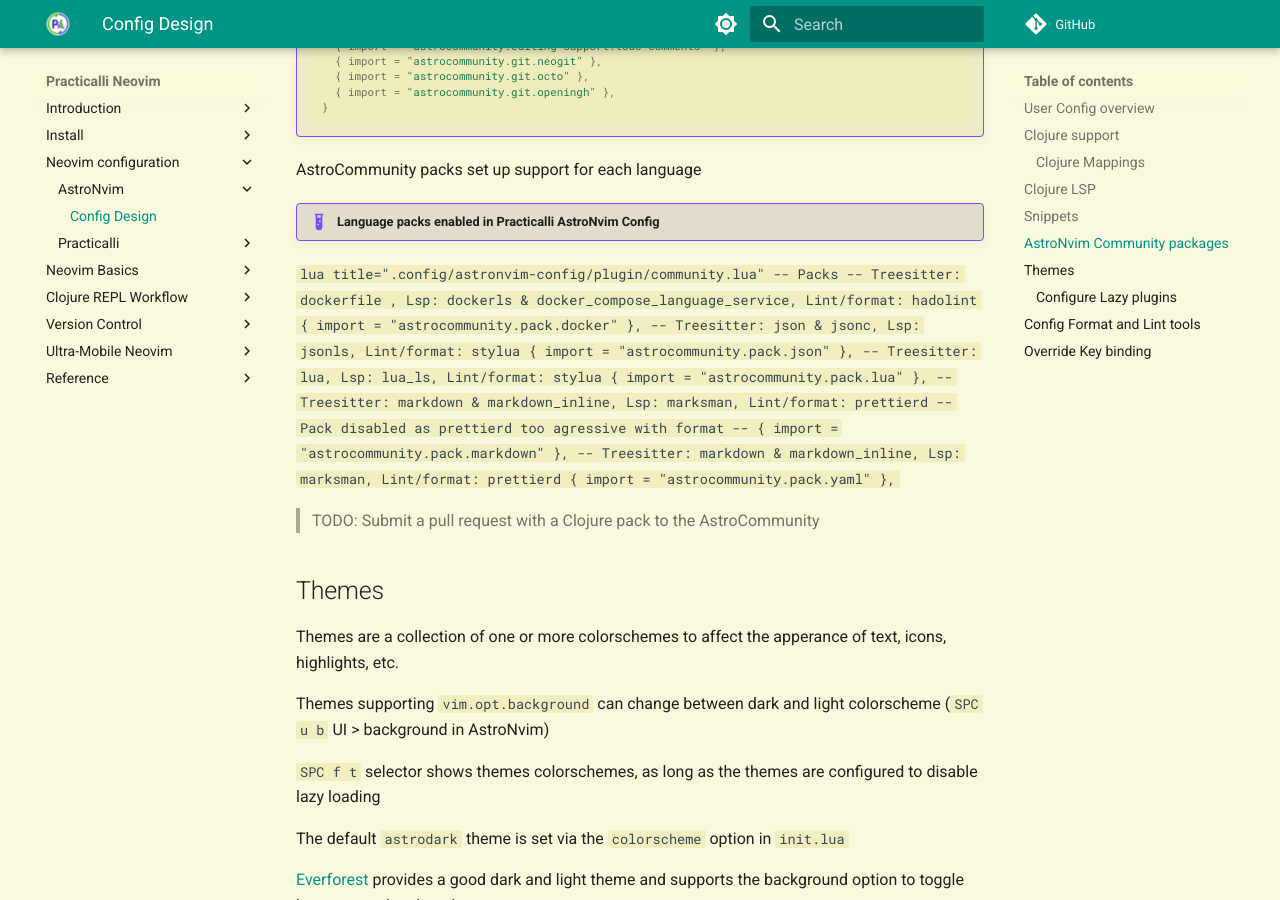
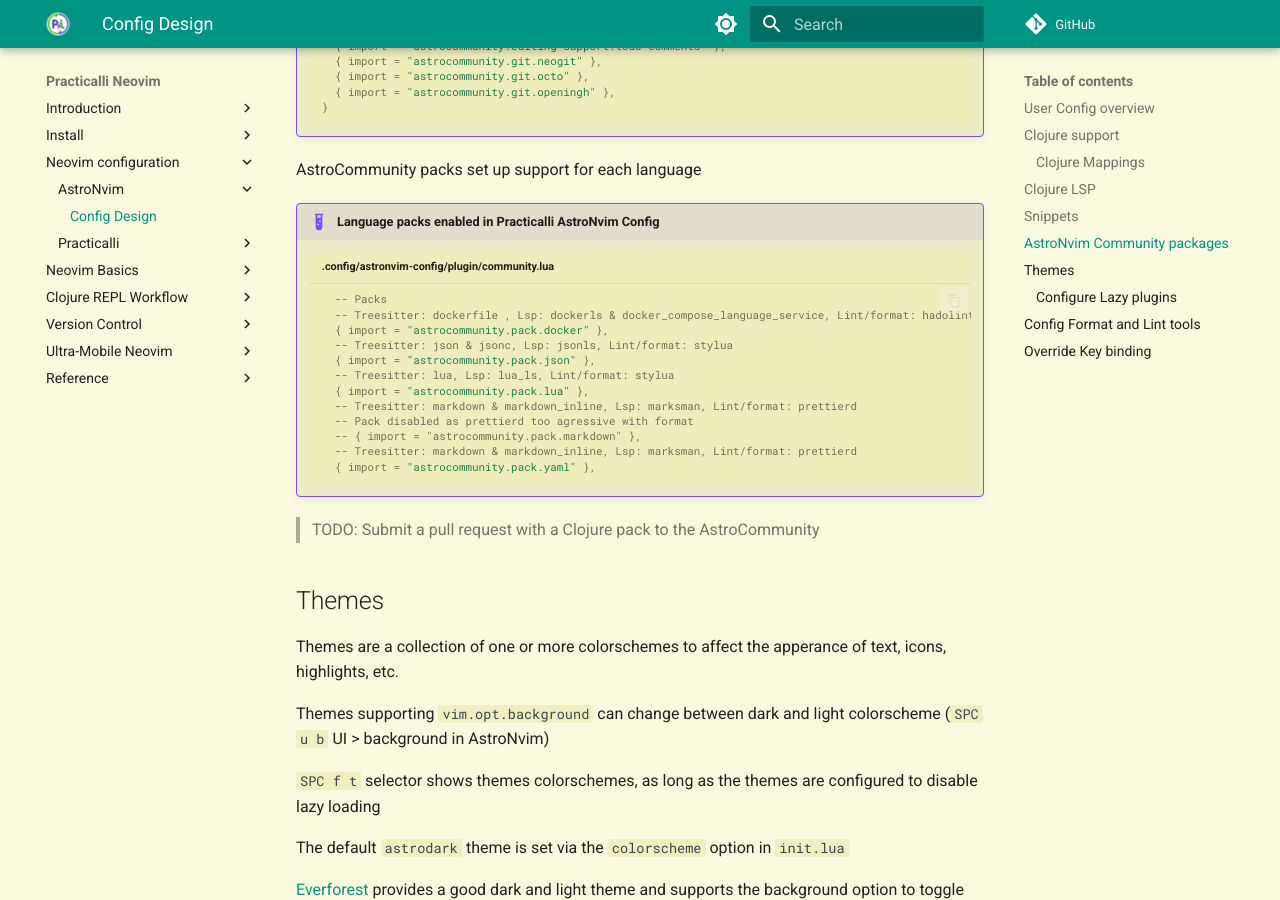
Before and after one commit to practicalli/neovim, an MkDocs documentation site: the page built from docs/configuration/astronvim/config-design.md, in a window 1280 px wide and 900 px high, scrolled down 3615 px. Built offline with MkDocs 1.6.1 and Material for MkDocs 9.7.7, drawn with Linux system fonts in a browser that asks for light colours; emoji names are drawn with the system emoji font; plug-ins that fetch from the network failed and are left out; comment, search, counter and statistics services are not loaded.

Commit message:
config: format correction
Remove MegaLinter aggressive format of markdown

Signed-off-by: John Practicalli <250870+practicalli-john@users.noreply.github.com>

````diff
--- a/docs/configuration/astronvim/config-design.md
+++ b/docs/configuration/astronvim/config-design.md
@@ -253,7 +253,7 @@
 AstroCommunity packs set up support for each language
 
 !!! EXAMPLE "Language packs enabled in Practicalli AstroNvim Config"
-`lua title=".config/astronvim-config/plugin/community.lua"
+    ```lua title=".config/astronvim-config/plugin/community.lua"
       -- Packs
       -- Treesitter: dockerfile , Lsp: dockerls & docker_compose_language_service, Lint/format: hadolint
       { import = "astrocommunity.pack.docker" },
@@ -266,7 +266,7 @@
       -- { import = "astrocommunity.pack.markdown" },
       -- Treesitter: markdown & markdown_inline, Lsp: marksman, Lint/format: prettierd
       { import = "astrocommunity.pack.yaml" },
-    `
+    ```
 
 > TODO: Submit a pull request with a Clojure pack to the AstroCommunity
 
````
